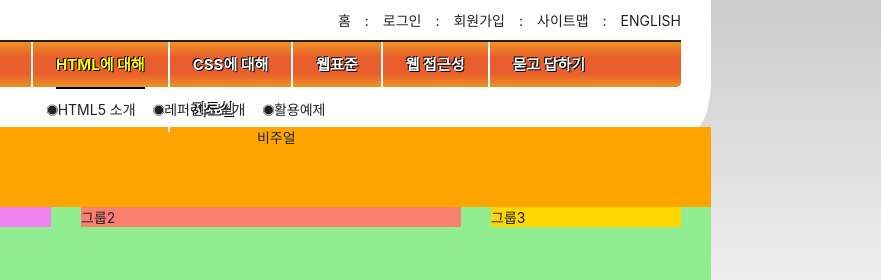
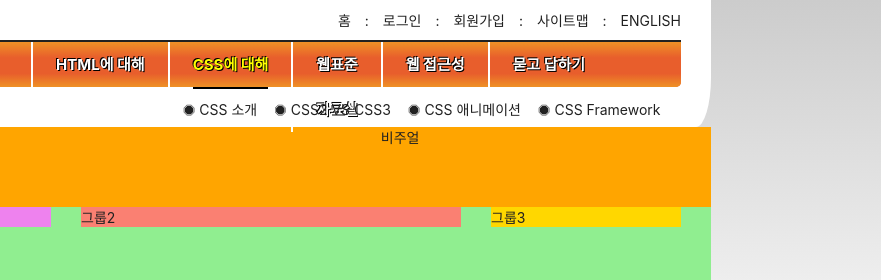
Before and after one commit to sungeunnn/HTML5, a plain HTML site: page index.html in a window 1280 px wide. Both pictures are taken after a click on the button "CSS에 대해". Shown: the top 280 px of the page, 399-1280 px from the left. Drawn offline with Linux system fonts and the light colour scheme; a web font is replaced by a local one.

Commit message:
바닐라 스크립트 연동

```diff
--- a/index.html
+++ b/index.html
@@ -12,6 +12,7 @@
       href="https://cdn.jsdelivr.net/gh/orioncactus/pretendard@v1.3.6/dist/web/static/pretendard.css"
     />
     <link rel="stylesheet" href="./styles/style.css" />
+    <script src="./js/main.js" defer></script>
   </head>
   <body>
     <header class="header">
@@ -157,5 +158,7 @@
     <footer class="footer">
       <div class="footer-inner">푸터</div>
     </footer>
+
+
   </body>
 </html>
--- a/styles/style.css
+++ b/styles/style.css
@@ -1,7 +1,7 @@
 @charset "utf-8";
 @import url(./normalize.css);
 @import url(./reset.css);
-@import url(./fonts.css);
+@import url(./fontello.css);
 
 /* 숨긴 콘텐츠 */
 .a11y-hidden {
@@ -179,8 +179,9 @@ body {
 }
 
 .sub-menu a::before {
+  font-family: "fontello";
   content: "\e805";
-  font-family: "fontello";
+  margin-right: 0.5rem;
 }
 
 .sub-menu a:hover::before,
```
